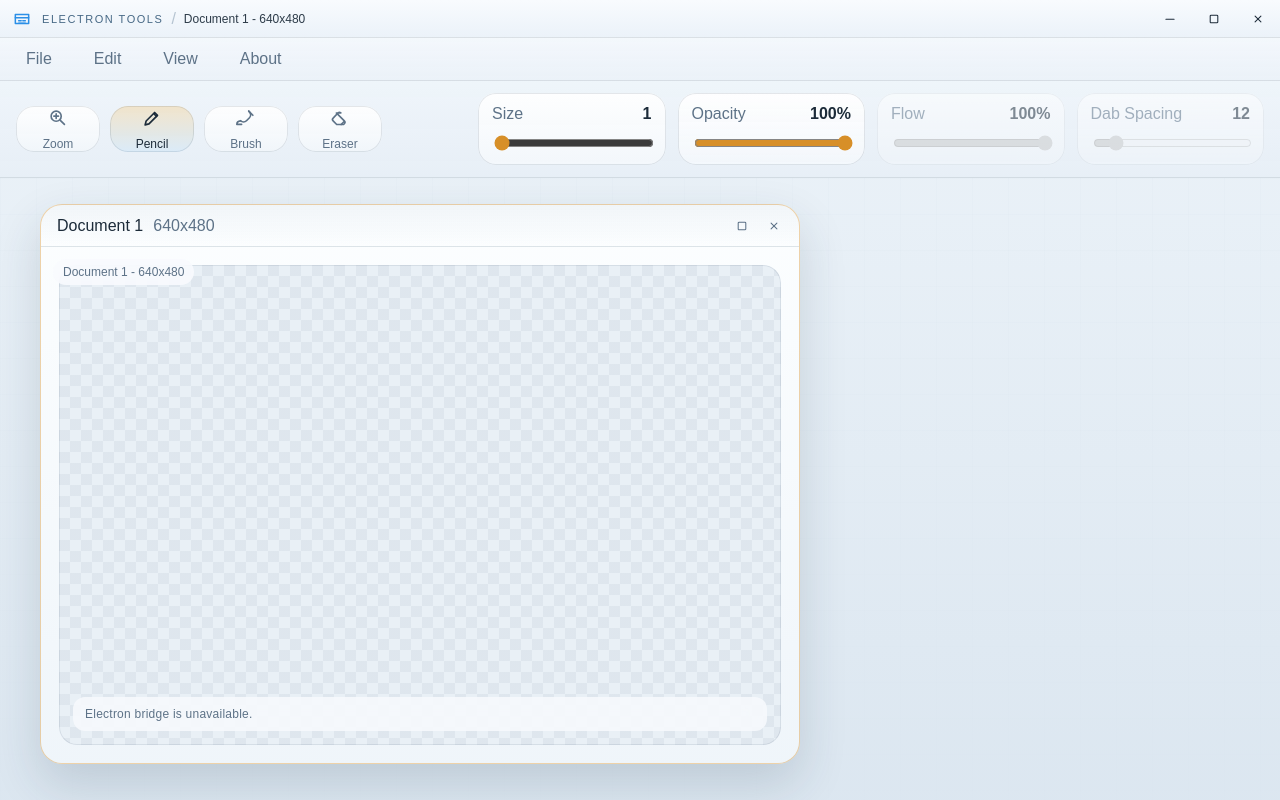
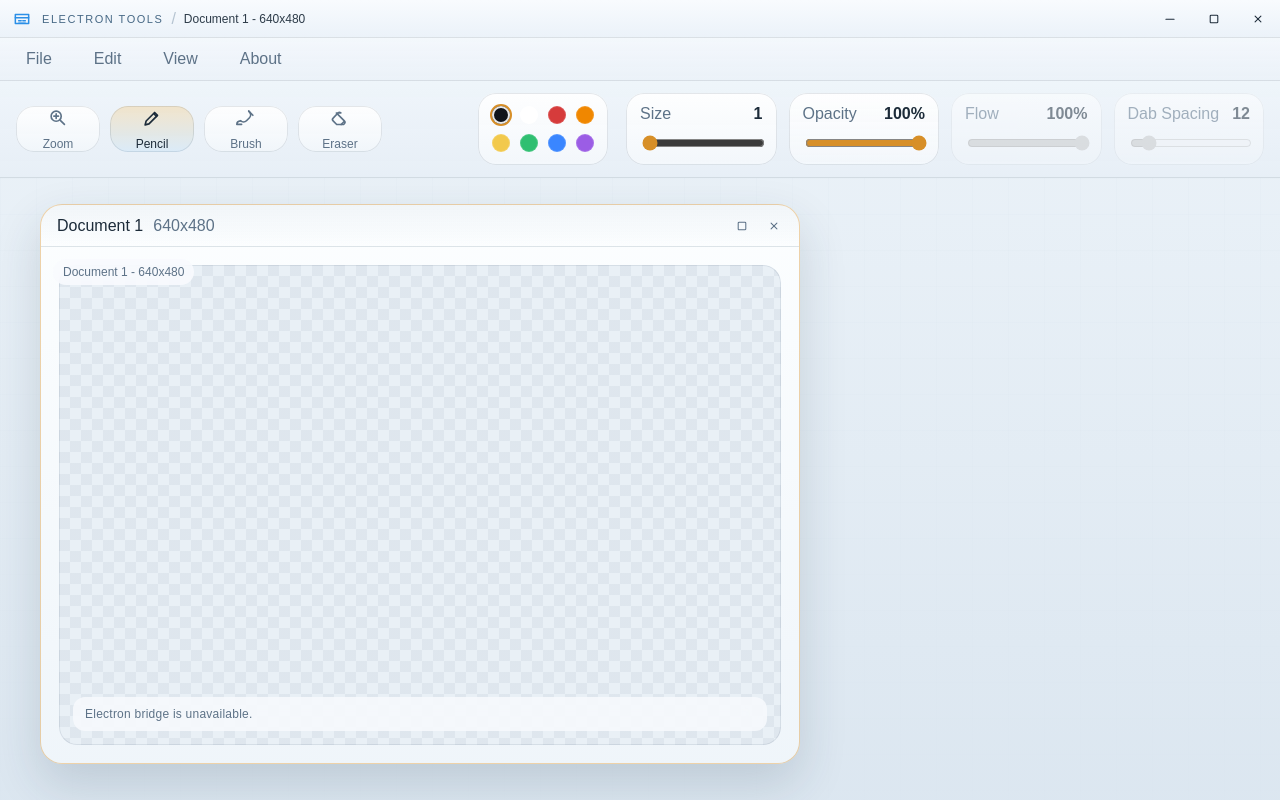
Before and after one commit to octopus7/electron-tools, a React (Vite) app: page / in a window 1280 px wide. Built offline with nearby package versions, Linux system fonts and the light colour scheme.

Commit message:
디스플레이 최적화, 색상프리셋

```diff
--- a/src/App.tsx
+++ b/src/App.tsx
@@ -334,6 +334,12 @@ function AppShell({
             value
           });
         }}
+        onSelectColor={(color) => {
+          dispatch({
+            type: "set-tool-color",
+            color
+          });
+        }}
       />
 
       {state.workspaceMode === "tabbed-maximized" ? (
--- a/src/components/DocumentCanvas.tsx
+++ b/src/components/DocumentCanvas.tsx
@@ -539,8 +539,26 @@ function createBrushParams(toolOptions: ToolOptions): StrokeBrushParams {
     opacity: toolOptions.opacity,
     flow: toolOptions.flow,
     dabSpacing: toolOptions.dabSpacing,
-    color: [16, 20, 27, 255]
+    color: hexToRgba(toolOptions.color)
   };
+}
+
+function hexToRgba(value: string): [number, number, number, number] {
+  const normalized = value.trim().replace(/^#/, "");
+
+  if (normalized.length !== 6) {
+    return [16, 20, 27, 255];
+  }
+
+  const red = Number.parseInt(normalized.slice(0, 2), 16);
+  const green = Number.parseInt(normalized.slice(2, 4), 16);
+  const blue = Number.parseInt(normalized.slice(4, 6), 16);
+
+  if ([red, green, blue].some(Number.isNaN)) {
+    return [16, 20, 27, 255];
+  }
+
+  return [red, green, blue, 255];
 }
 
 function queueEngineRequest(
--- a/src/components/Toolbar.tsx
+++ b/src/components/Toolbar.tsx
@@ -1,14 +1,26 @@
 import { BrushIcon, EraserIcon, PencilIcon, ZoomIcon } from "../icons";
 import { useI18n, type TranslationKey } from "../i18n";
 import { isToolOptionEnabled } from "../state";
-import type { ToolId, ToolOptions } from "../types";
+import type { NumericToolOptionKey, ToolId, ToolOptions } from "../types";
 
 type ToolbarProps = {
   activeTool: ToolId;
   toolOptions: ToolOptions;
   onSelectTool: (tool: ToolId) => void;
-  onChangeOption: (key: keyof ToolOptions, value: number) => void;
+  onChangeOption: (key: NumericToolOptionKey, value: number) => void;
+  onSelectColor: (color: string) => void;
 };
+
+const colorPresets = [
+  "#10141b",
+  "#ffffff",
+  "#d63b3b",
+  "#f08700",
+  "#f2c94c",
+  "#2fbf71",
+  "#3a86ff",
+  "#9b5de5"
+] as const;
 
 const toolDefinitions = [
   { id: "zoom" as const, labelKey: "toolbar.tool.zoom" as TranslationKey, icon: ZoomIcon },
@@ -18,7 +30,7 @@ const toolDefinitions = [
 ];
 
 const optionDefinitions: Array<{
-  key: keyof ToolOptions;
+  key: NumericToolOptionKey;
   labelKey: TranslationKey;
   min: number;
   max: number;
@@ -33,7 +45,8 @@ export function Toolbar({
   activeTool,
   toolOptions,
   onSelectTool,
-  onChangeOption
+  onChangeOption,
+  onSelectColor
 }: ToolbarProps) {
   const { t } = useI18n();
 
@@ -58,6 +71,21 @@ export function Toolbar({
       </div>
 
       <div className="toolbar__spacer" />
+
+      <div className="toolbar__palette">
+        {colorPresets.map((color) => (
+          <button
+            key={color}
+            type="button"
+            className={`toolbar__swatch ${toolOptions.color === color ? "is-active" : ""}`}
+            style={{ backgroundColor: color }}
+            aria-label={color}
+            onClick={() => {
+              onSelectColor(color);
+            }}
+          />
+        ))}
+      </div>
 
       <div className="toolbar__options">
         {optionDefinitions.map((option) => {
--- a/src/state.ts
+++ b/src/state.ts
@@ -1,6 +1,7 @@
 import type { DirtyDisplayTile } from "../shared/engine-protocol";
 import type {
   DocumentWindowState,
+  NumericToolOptionKey,
   Rect,
   ToolId,
   ToolOptions,
@@ -19,7 +20,7 @@ const TOOL_OPTION_LIMITS = {
   opacity: { min: 1, max: 100 },
   flow: { min: 1, max: 100 },
   dabSpacing: { min: 1, max: 100 }
-} as const;
+} satisfies Record<NumericToolOptionKey, { min: number; max: number }>;
 
 export type AppState = {
   activeTool: ToolId;
@@ -39,8 +40,12 @@ export type AppAction =
     }
   | {
       type: "set-tool-option";
-      key: keyof ToolOptions;
+      key: NumericToolOptionKey;
       value: number;
+    }
+  | {
+      type: "set-tool-color";
+      color: string;
     }
   | {
       type: "create-document";
@@ -107,7 +112,8 @@ export function createInitialState(initialState: {
       size: 1,
       opacity: 100,
       flow: 100,
-      dabSpacing: 12
+      dabSpacing: 12,
+      color: "#10141b"
     },
     documents: [firstDocument],
     activeDocumentId: firstDocument.id,
@@ -134,6 +140,14 @@ export function appReducer(state: AppState, action: AppAction): AppState {
         toolOptions: {
           ...state.toolOptions,
           [action.key]: clampToolOption(action.key, action.value)
+        }
+      };
+    case "set-tool-color":
+      return {
+        ...state,
+        toolOptions: {
+          ...state.toolOptions,
+          color: action.color
         }
       };
     case "create-document": {
@@ -290,7 +304,7 @@ export function appReducer(state: AppState, action: AppAction): AppState {
   }
 }
 
-export function isToolOptionEnabled(tool: ToolId, option: keyof ToolOptions): boolean {
+export function isToolOptionEnabled(tool: ToolId, option: NumericToolOptionKey): boolean {
   if (tool !== "pencil") {
     return false;
   }
@@ -436,7 +450,7 @@ function clampDocumentFrame(frame: Rect, workspaceSize: WorkspaceSize): Rect {
   };
 }
 
-function clampToolOption(option: keyof ToolOptions, value: number): number {
+function clampToolOption(option: NumericToolOptionKey, value: number): number {
   const limits = TOOL_OPTION_LIMITS[option];
 
   return clamp(Math.round(value), limits.min, limits.max);
--- a/src/styles.css
+++ b/src/styles.css
@@ -537,6 +537,33 @@ button {
   width: 60px;
   flex: 0 0 60px;
   background: transparent;
+}
+
+.toolbar__palette {
+  display: grid;
+  grid-template-columns: repeat(4, 18px);
+  grid-template-rows: repeat(2, 18px);
+  gap: 10px;
+  align-content: center;
+  justify-content: center;
+  padding: 12px 14px;
+  border-radius: 18px;
+  background: var(--panel-surface);
+  box-shadow: inset 0 0 0 1px var(--tool-surface-border);
+}
+
+.toolbar__swatch {
+  width: 18px;
+  height: 18px;
+  padding: 0;
+  border-radius: 50%;
+  box-shadow: inset 0 0 0 1px rgb(255 255 255 / 0.14);
+}
+
+.toolbar__swatch.is-active {
+  box-shadow:
+    inset 0 0 0 2px rgb(255 255 255 / 0.9),
+    0 0 0 2px var(--accent);
 }
 
 .toolbar__options {
--- a/src/types.ts
+++ b/src/types.ts
@@ -40,7 +40,10 @@ export type ToolOptions = {
   opacity: number;
   flow: number;
   dabSpacing: number;
+  color: string;
 };
+
+export type NumericToolOptionKey = "size" | "opacity" | "flow" | "dabSpacing";
 
 export type DocumentSurfaceBootstrap =
   | {
```
Also changed, not shown: 1 other file (tests, documents, lock files or other folders).
